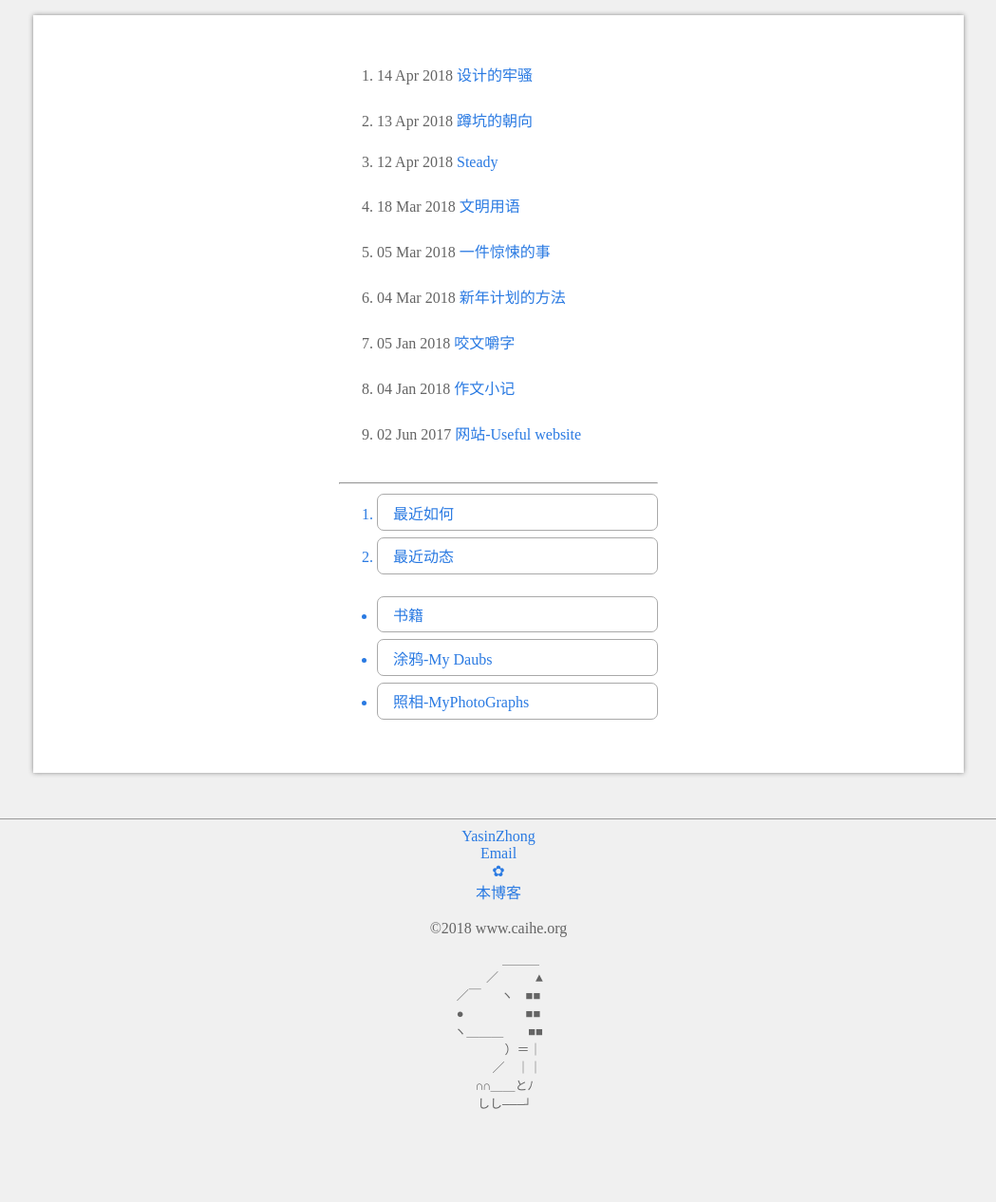
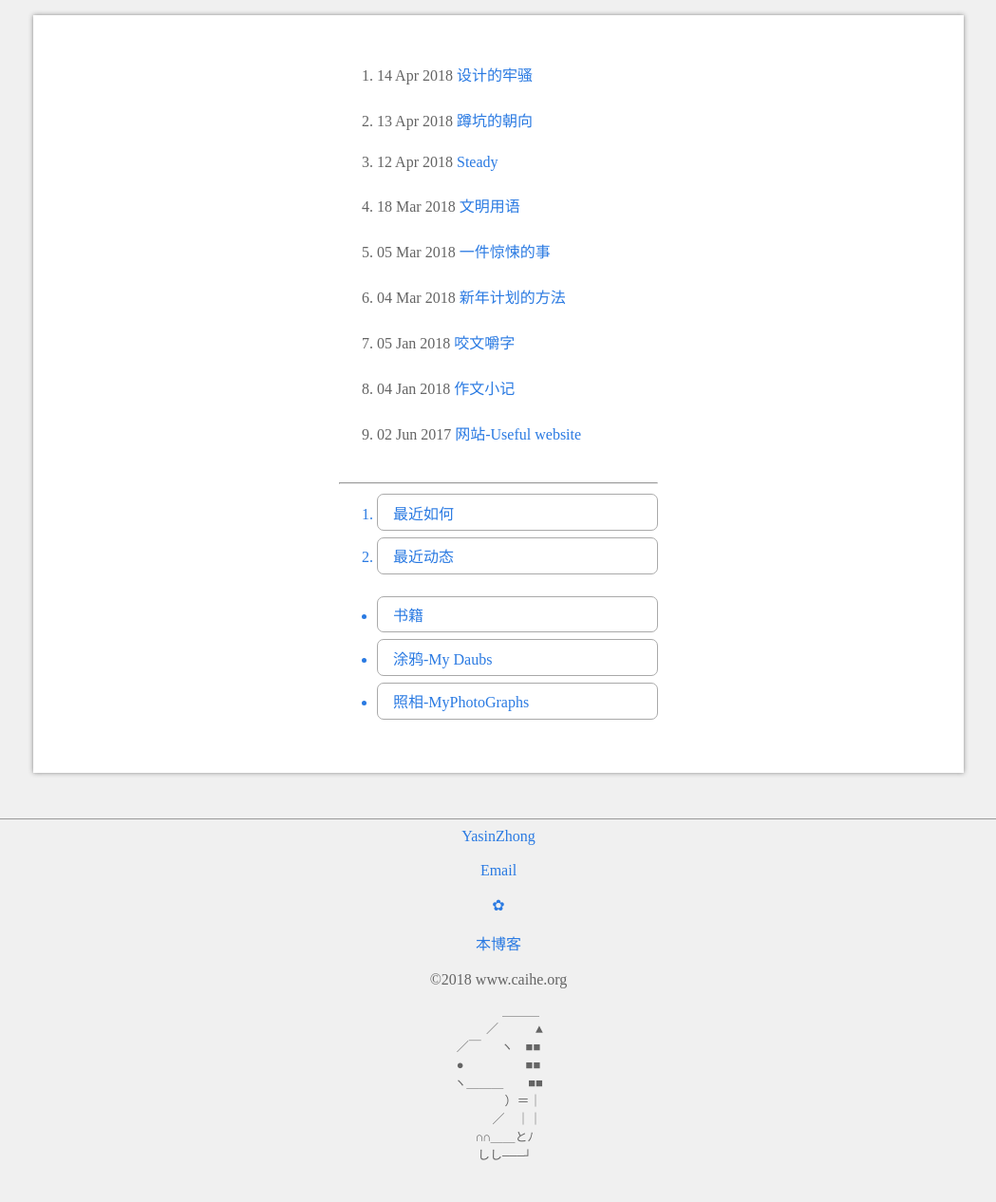
Before and after one commit to YasinZhong/yasinzhong.github.io, a Jekyll site: the page built from index.html, in a window 1280 px wide. Shown: the whole page at 95% size, without its empty margins (115-1164 px from the left). Built offline with Jekyll 4.4.1, drawn with Linux system fonts in a browser that asks for light colours; comment, search, counter and statistics services are not loaded; before the commit the page ends 1212 px from its top, so only the background shows below that.

Commit message:
2018/05/19

```diff
--- a/_layouts/default-index.html
+++ b/_layouts/default-index.html
@@ -33,9 +33,9 @@
 
 	<hr />
 	<div id="div-header" >
-			<a href="http://a.caihe.org">YasinZhong</a><br/>
-			<a href="mailto:m@caihe.org" >Email</a><br/>
-			<a href="https://search.yahoo.com/web?fr=yfp-t-s" >✿</a><br/>
+			<a href="http://a.caihe.org">YasinZhong</a><br/><br/>
+			<a href="mailto:m@caihe.org" >Email</a><br/><br/>
+			<a href="https://search.yahoo.com/web?fr=yfp-t-s" >✿</a><br/><br/>
 	  		<a href="http://a.caihe.org/post0/SelfIntroduction.html" >本博客</a>
 	</div>
 
--- a/_layouts/default-twit.html
+++ b/_layouts/default-twit.html
@@ -51,9 +51,9 @@
 
 	<hr />
 	<div id="div-header" >
-			<a href="http://a.caihe.org">YasinZhong</a><br/>
-			<a href="mailto:m@caihe.org" >Email</a><br/>
-			<a href="https://search.yahoo.com/web?fr=yfp-t-s" >✿</a><br/>
+			<a href="http://a.caihe.org">YasinZhong</a><br/><br/>
+			<a href="mailto:m@caihe.org" >Email</a><br/><br/>
+			<a href="https://search.yahoo.com/web?fr=yfp-t-s" >✿</a><br/><br/>
 	  		<a href="http://a.caihe.org/post0/SelfIntroduction.html" >本博客</a>
 	</div>
 
--- a/_layouts/default.html
+++ b/_layouts/default.html
@@ -22,11 +22,10 @@
 	<hr />
 	<div id="div-header" >
 			<a href="http://a.caihe.org">YasinZhong</a><br/>
-			<a href="mailto:m@caihe.org" >Email</a><br/>
-			<a href="https://search.yahoo.com/web?fr=yfp-t-s" >✿</a><br/>
+			<a href="mailto:m@caihe.org" >Email</a><br/><br/>
+			<a href="https://search.yahoo.com/web?fr=yfp-t-s" >✿</a><br/><br/>
 	  		<a href="http://a.caihe.org/post0/SelfIntroduction.html" >本博客</a>
 	</div>
-
 
 
 
```
